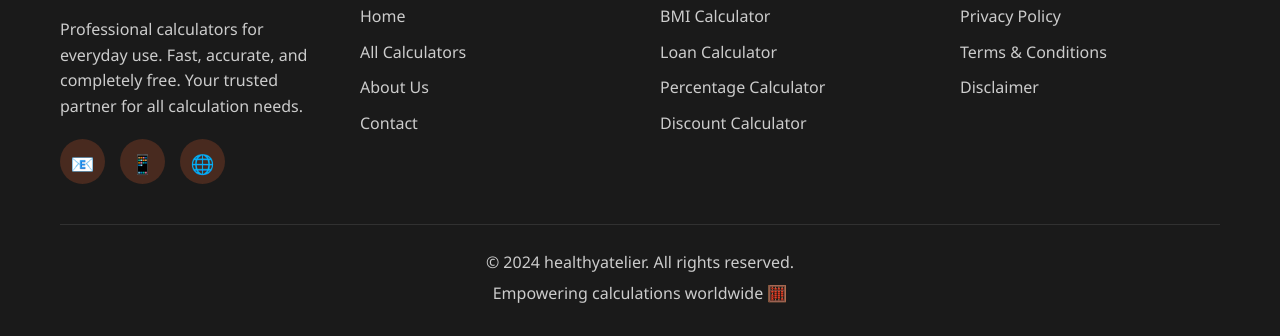
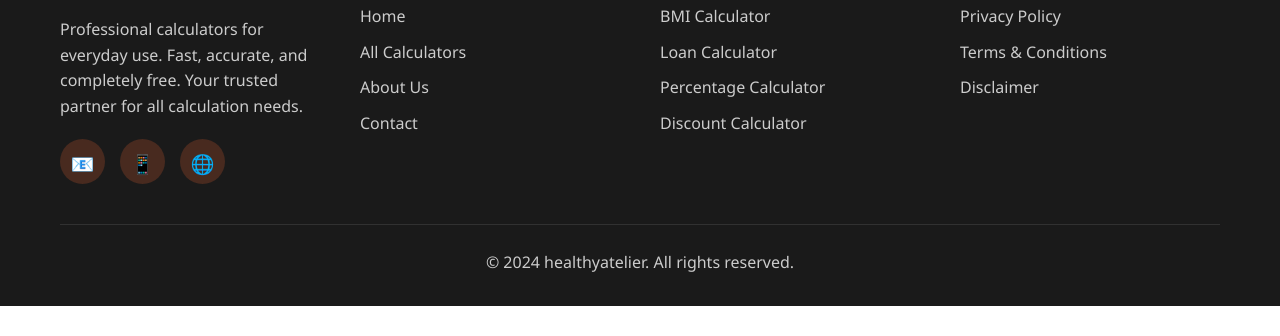
Before and after one commit to zergoone/Calculator, a plain HTML site: page index.html in a window 1280 px wide. Shown: the part 8248-8584 px from the top of the page. After the commit the page ends 8554 px from the top, so only its background shows below. Drawn offline with Linux system fonts and the light colour scheme.

Commit message:
Update index.html

```diff
--- a/index.html
+++ b/index.html
@@ -444,7 +444,6 @@
             <div class="footer-bottom">
                 <div class="footer-bottom-content">
                     <p>&copy; 2024 healthyatelier. All rights reserved.</p>
-                    <p>Empowering calculations worldwide 🧮</p>
                 </div>
             </div>
         </div>
```
